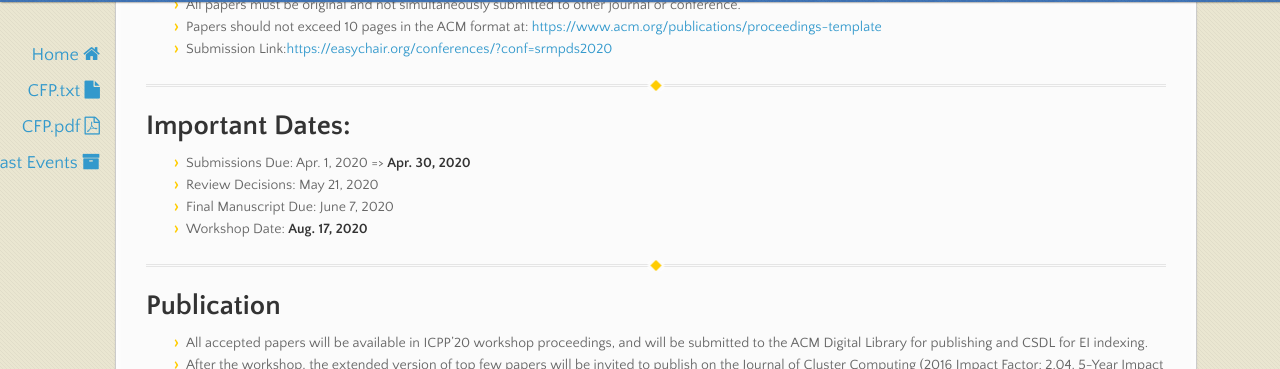
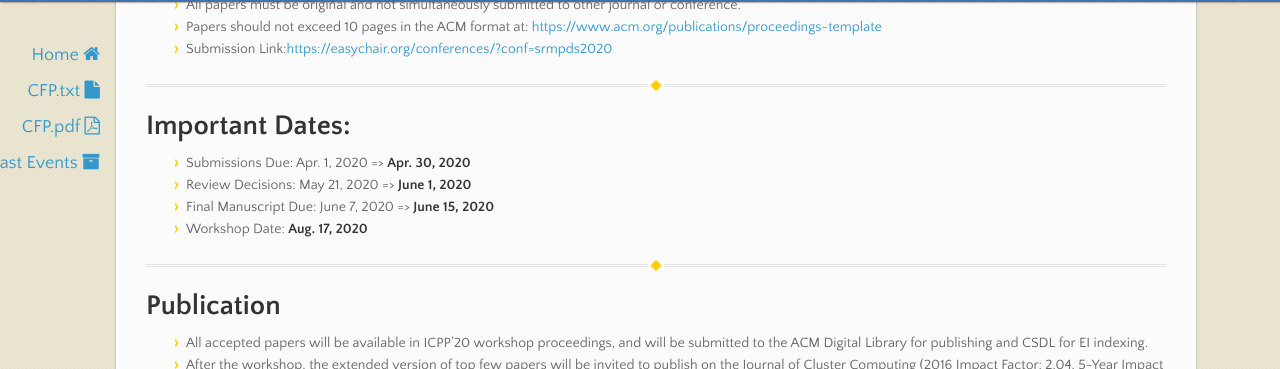
Before and after one commit to srmpds/srmpds.github.io, a Jekyll site: the page built from index.md, in a window 1280 px wide and 900 px high, scrolled down 769 px. Shown: the part 83-452 px from the top of the window. Built offline with Jekyll 4.4.1, drawn with Linux system fonts in a browser that asks for light colours; nearby versions of some CDN libraries.

Commit message:
add, delete, polish etc.

```diff
--- a/index.md
+++ b/index.md
@@ -34,8 +34,8 @@ Resource management and scheduling is a crucial task on large-scale computing sy
 ---
 # Important Dates:
 * Submissions Due:        Apr. 1, 2020 => __Apr. 30, 2020__
-* Review Decisions:       May  21, 2020
-* Final Manuscript Due:   June 7, 2020
+* Review Decisions:       May  21, 2020 => __June 1, 2020__
+* Final Manuscript Due:   June 7, 2020 => __June 15, 2020__
 * Workshop Date:          __Aug. 17, 2020__
 
 ---
```
